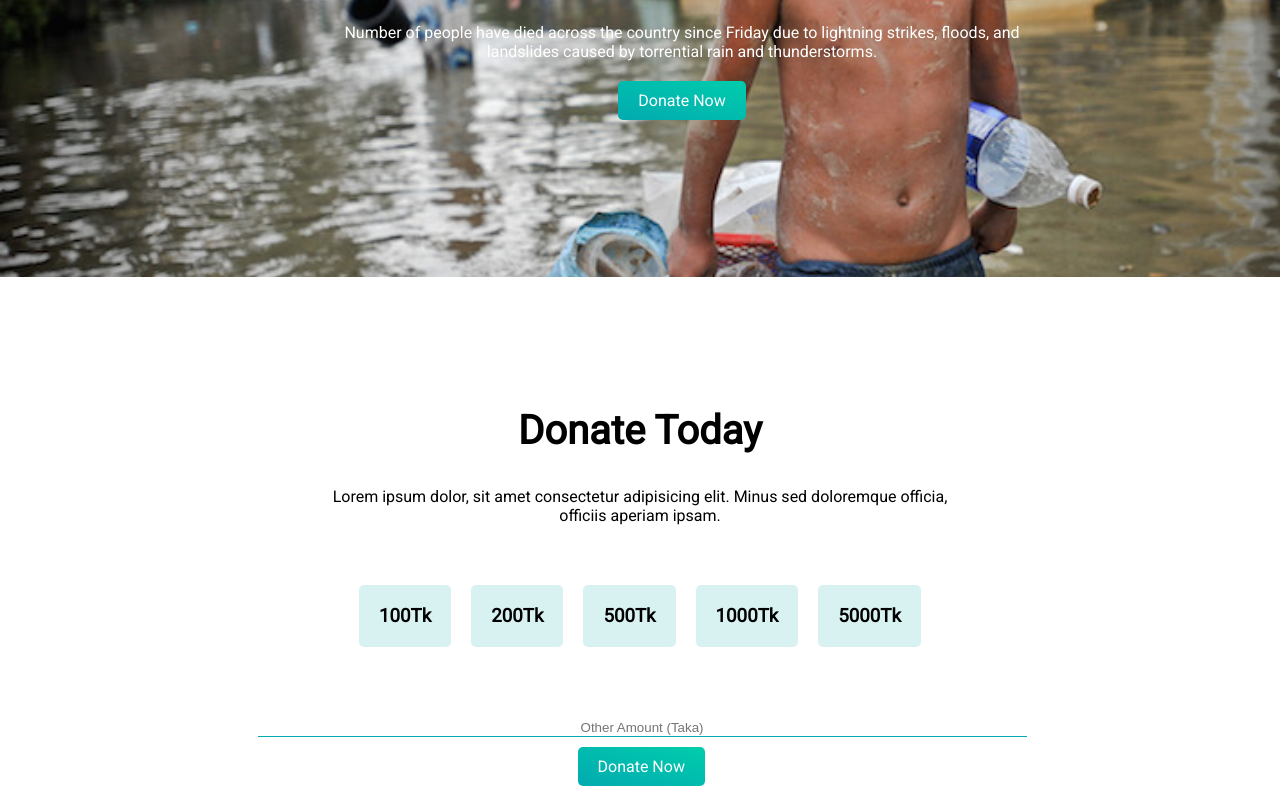
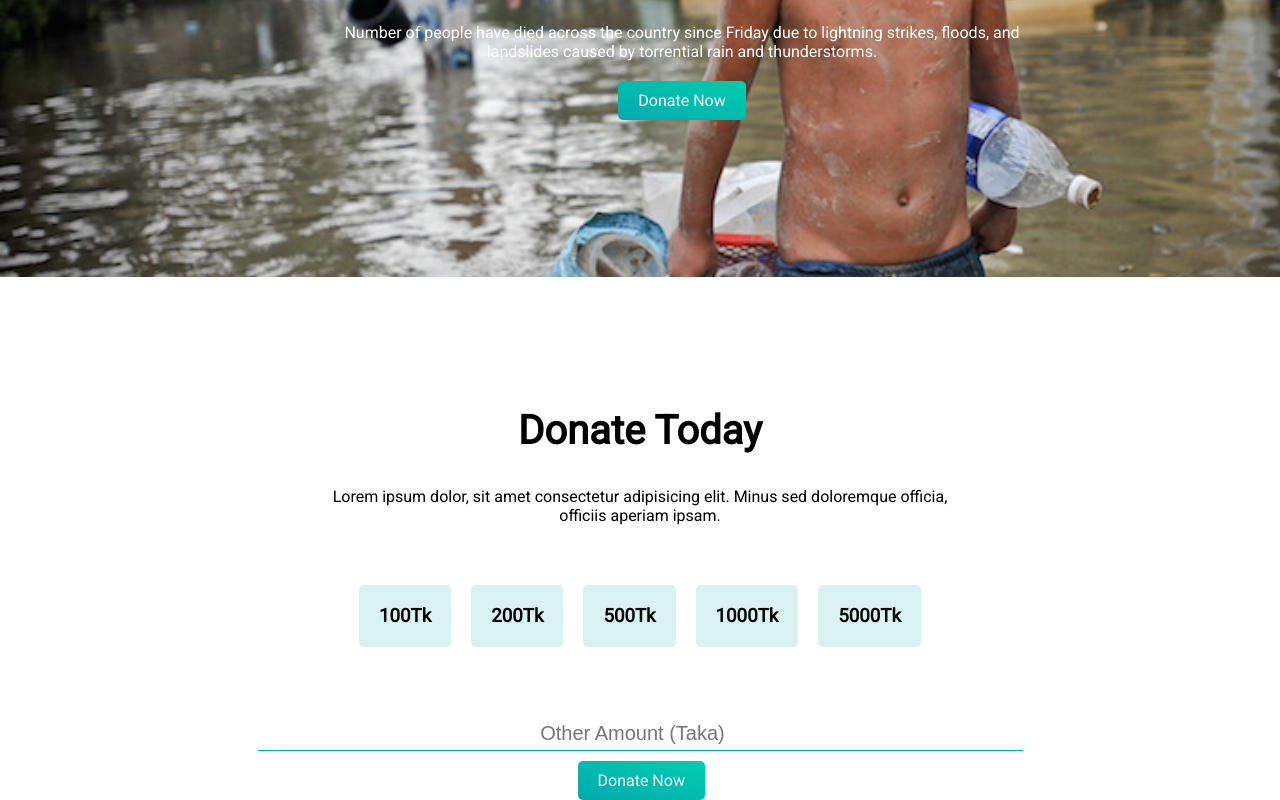
Before and after one commit to tahdiislam/portfolio001, a plain HTML site: page index.html in a window 1280 px wide. Shown: the part 392-1192 px from the top of the page. Drawn offline with Linux system fonts and the light colour scheme.

Commit message:
edit second section

```diff
--- a/css/style.css
+++ b/css/style.css
@@ -81,7 +81,8 @@ h2 {
     border-bottom: 1px solid #02aab0;
     width: 765px;
     outline: 0;
-    padding: ;
+    padding: 5px 0;
+    font-size: 20px;
     margin-bottom: 20px;
     text-align: center;
 }
--- a/index.html
+++ b/index.html
@@ -56,7 +56,7 @@
             </h3>
         </div>
         <div class="div04">
-            <input type="text" name="" id="" placeholder="Other Amount (Taka)">
+            <input type="number" name="" id="" placeholder="Other Amount (Taka)">
             <a class="btn" href="#">Donate Now</a>
         </div>
     </section>
```
